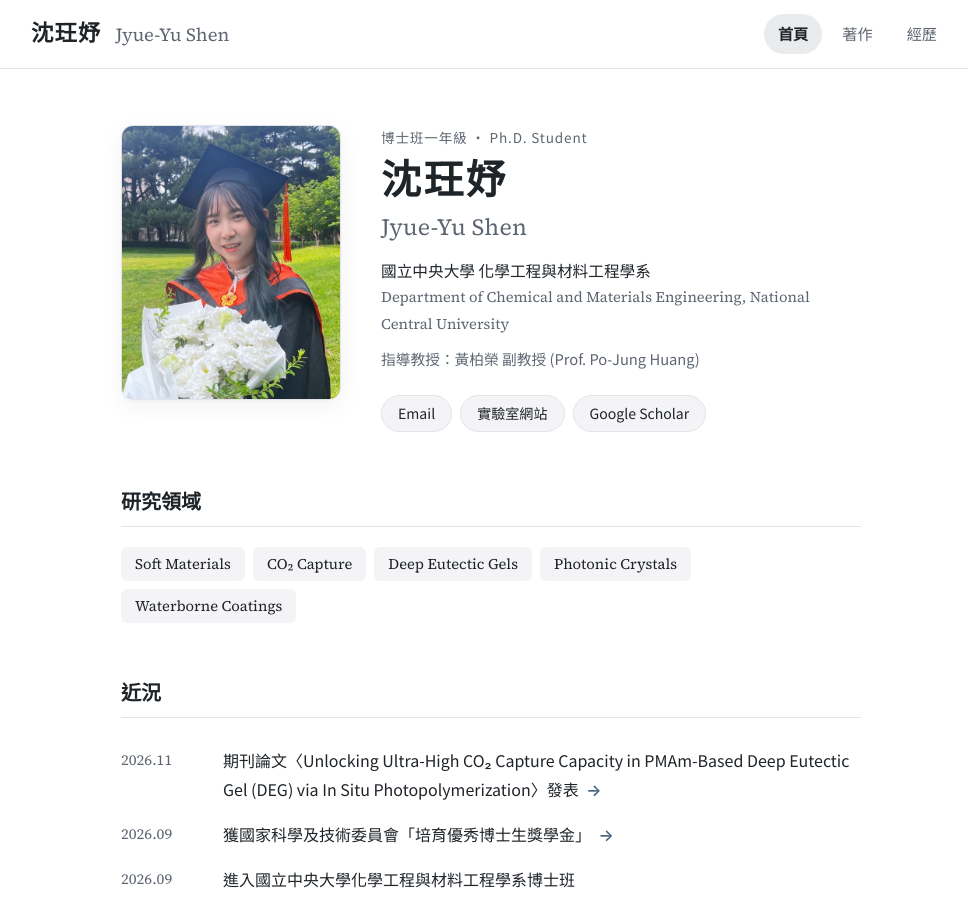
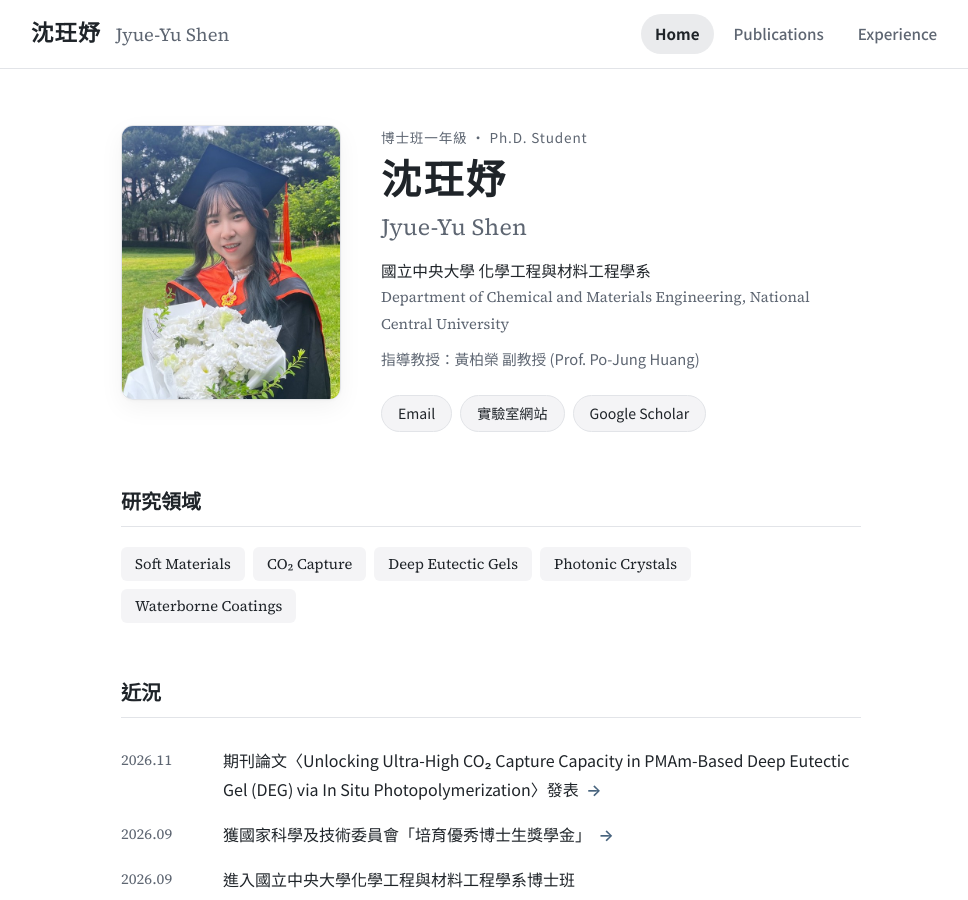
Before and after one commit to jyshenkk/jyshenkk.github.io, a Jekyll site: the page built from index.html, in a window 1280 px wide and 900 px high. Shown: the whole window, without its empty margins (149-1117 px from the left). Built offline with Jekyll 4.4.1, drawn with Linux system fonts in a browser that asks for light colours.

Commit message:
Update navigation labels to English (Home, Publications, Experience)

```diff
--- a/_layouts/default.html
+++ b/_layouts/default.html
@@ -43,7 +43,7 @@
         <span class="brand-en">{{ p.name_en }}</span>
       </a>
       <nav class="nav" aria-label="主選單">
-        {%- assign nav = "首頁|/,著作|/publications/,經歷|/experience/" | split: "," -%}
+        {%- assign nav = "Home|/,Publications|/publications/,Experience|/experience/" | split: "," -%}
         {%- for item in nav -%}
           {%- assign parts = item | split: "|" -%}
           {%- assign href = parts[1] -%}
```
